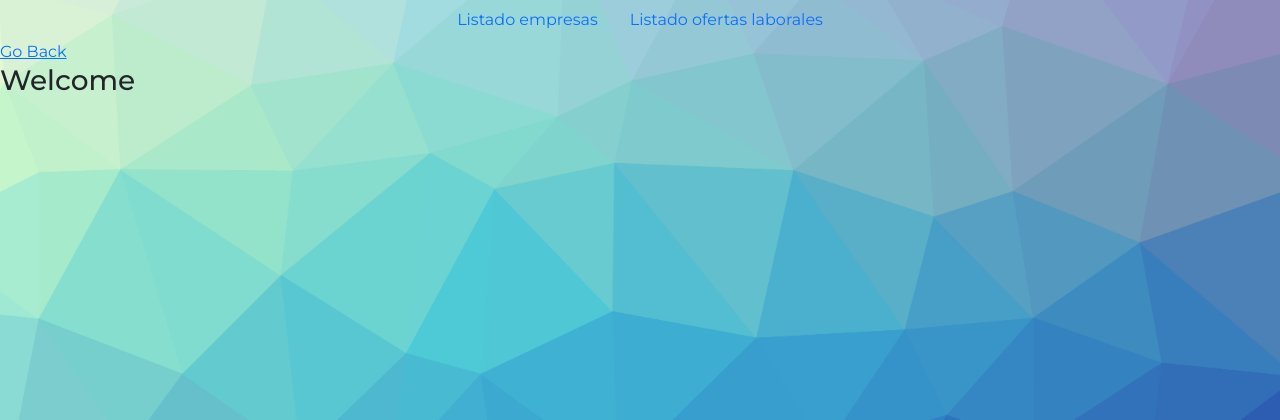
After one commit to Giannito975/LinkedIn-UTN, a PHP site: template Views/admin-main-view.php in a window 1280 px wide. The commit adds this page. Shown: the top 420 px of the page. Run offline with PHP 8.4, Linux system fonts and the light colour scheme; the template is opened without the code that fills it, so the values that code supplies are empty; some libraries are stand-ins or nearby versions.

Commit message:
saractunga, fiumba, mercedes sosa. realizadas las rutas para la vista principal del admin

```diff
--- a/Controllers/AdminController.php
+++ b/Controllers/AdminController.php
@@ -20,6 +20,10 @@
         {
             $this->Add($admin);
             require_once(VIEWS_PATH."home.php");
+        }
+
+        public function AdminMainView(){
+            require_once(VIEWS_PATH."admin-main-view.php");
         }
 
         public function ShowJobOfferViewAdmin(){
--- a/Controllers/HomeController.php
+++ b/Controllers/HomeController.php
@@ -51,7 +51,7 @@ class HomeController
 
             $companyController = new CompanyController();
 
-            $company = $companyController->GetByName();
+            //$company = $companyController->GetByName();
 
             require_once(VIEWS_PATH."company-modify.php");
         }
--- a/Controllers/JobPositionController.php
+++ b/Controllers/JobPositionController.php
@@ -45,7 +45,7 @@
             catch(\PDOException $e){
 
                 $message = $e->getMessage();
-                $this->homeController->JobPositionView($message);
+                //$this->homeController->JobPositionView($message);
                 return null;
             }
         }
--- /dev/null
+++ b/Views/admin-main-view.php
@@ -0,0 +1,10 @@
+<div class="admin-main-view">
+    <?php
+    require_once('header.php');
+    require_once('admin-nav.php');
+    ?>
+    <a href="<?php echo FRONT_ROOT."Home/HomeView"?>">Go Back</a>
+    <div class="welcome-container">
+        <h3>Welcome <!-- *llamado por la session al nombre admin* --></h3>
+    </div>
+</div>
--- a/Views/home.php
+++ b/Views/home.php
@@ -15,6 +15,7 @@
     <a href="<?php echo FRONT_ROOT."Student/ShowRegisterView"?>">Not an user an user yet? Register now!</a>
     <a href="<?php echo FRONT_ROOT."Home/CompanyListViewAdmin"?>">fiummba</a>
     <a href="<?php echo FRONT_ROOT."Home/ModifyCompany"?>">vista modificar company</a>
+    <a href="<?php echo FRONT_ROOT."Admin/AdminMainView"?>">vista ppal admin</a>
 </form>
 
 </body>
```
Also changed, not shown: Views/company-modify.php (+3 -4 lines).
